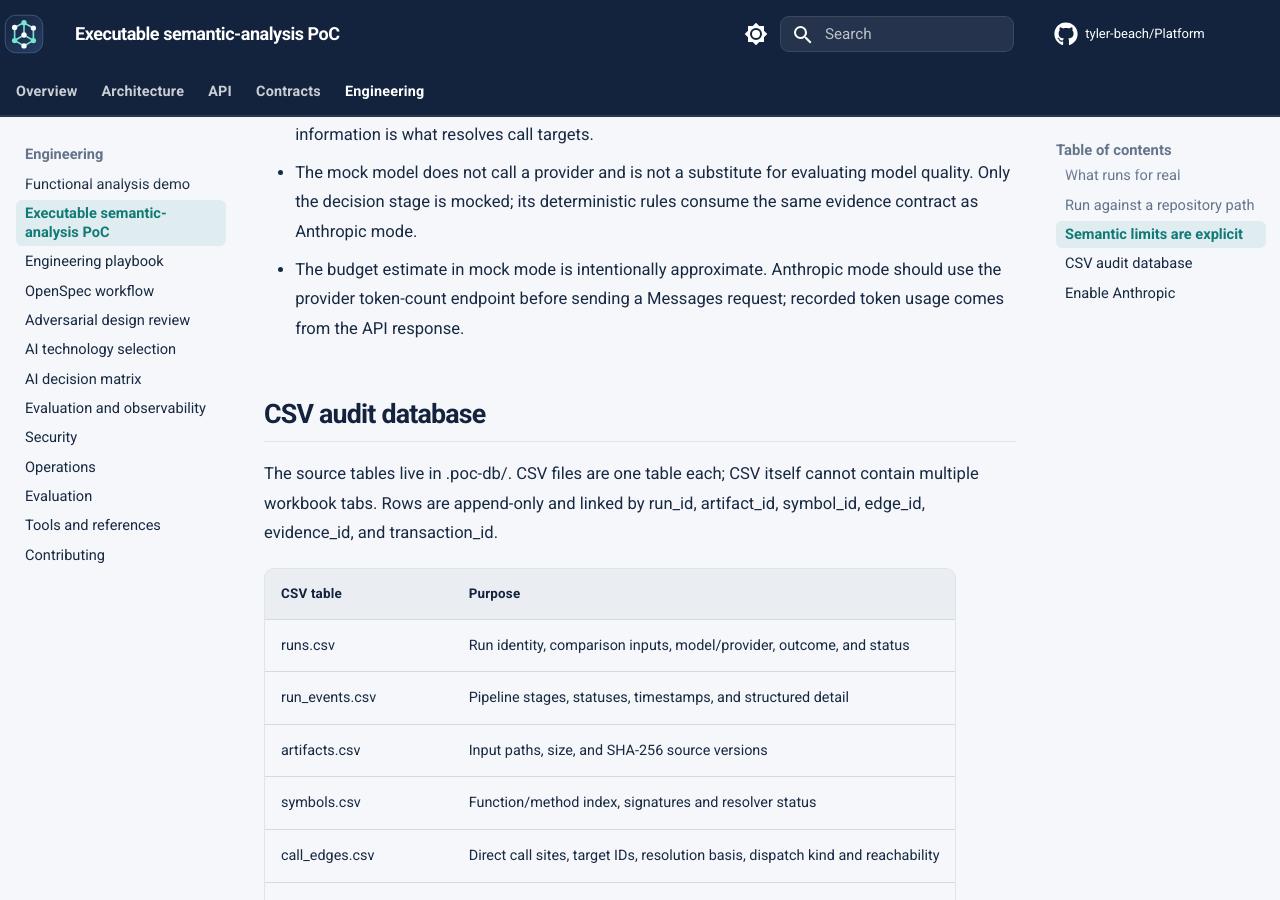
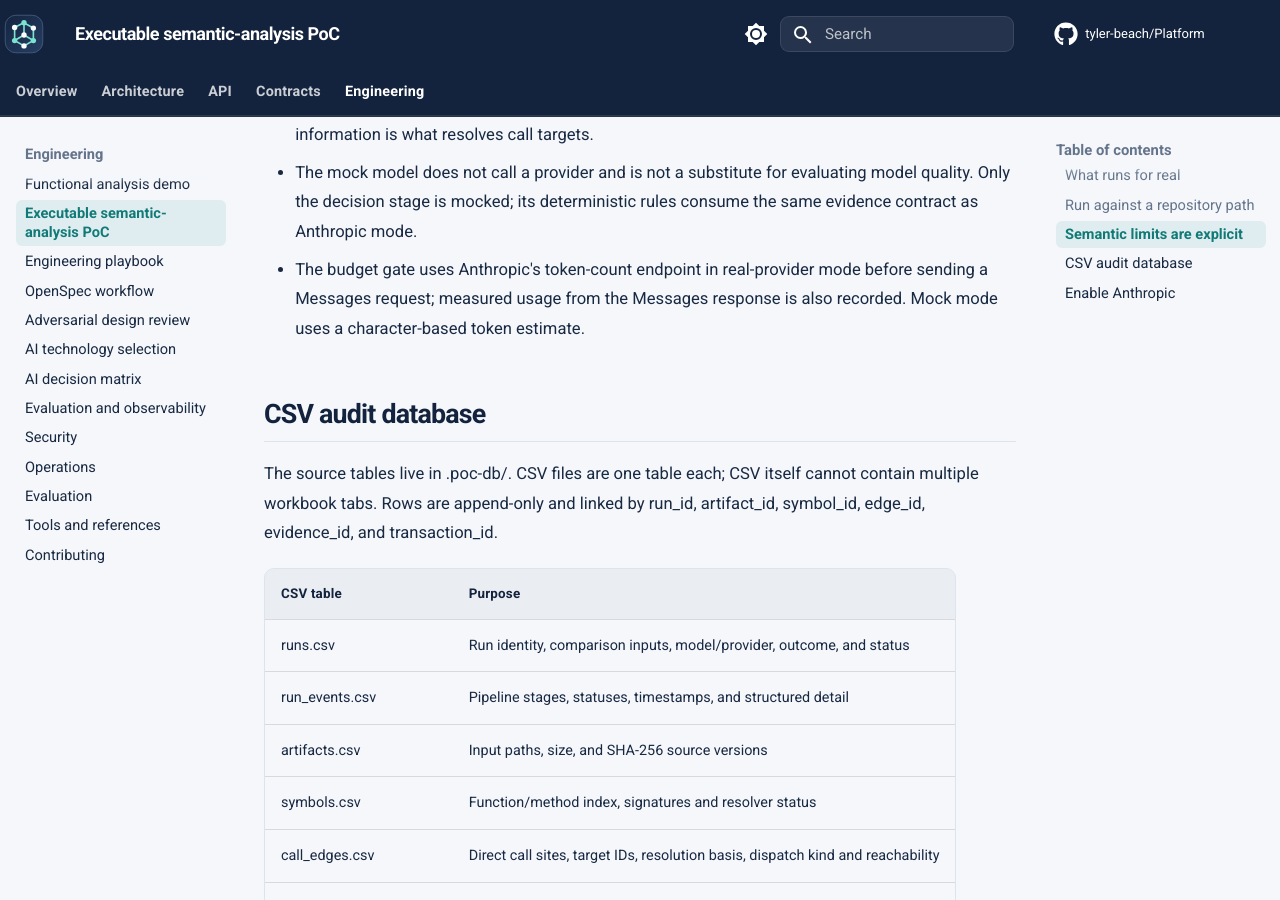
Before and after one commit to tyler-beach/Platform, an MkDocs documentation site: the page built from docs/EXECUTABLE_POC.md, in a window 1280 px wide and 900 px high, scrolled down 1724 px. Built offline with MkDocs 1.6.1 and Material for MkDocs 9.7.7, drawn with Linux system fonts in a browser that asks for light colours; comment, search, counter and statistics services are not loaded.

Commit message:
fix: harden semantic PoC execution and provider budget gate

```diff
--- a/docs/EXECUTABLE_POC.md
+++ b/docs/EXECUTABLE_POC.md
@@ -26,7 +26,7 @@ The fixture includes an intentional sync call path through Handler.Submit, Worke
 - Python's dynamic dispatch, reflection, monkey-patching, and weakly typed receivers can defeat static resolution. This adapter resolves supported intra-project scopes/imports and obvious receiver types and emits unresolved edges for the rest.
 - Tree-sitter is the shared syntax parser, not itself a type checker. Language-specific compiler/type information is what resolves call targets.
 - The mock model does not call a provider and is not a substitute for evaluating model quality. Only the decision stage is mocked; its deterministic rules consume the same evidence contract as Anthropic mode.
-- The budget estimate in mock mode is intentionally approximate. Anthropic mode should use the provider token-count endpoint before sending a Messages request; recorded token usage comes from the API response.
+- The budget gate uses Anthropic's token-count endpoint in real-provider mode before sending a Messages request; measured usage from the Messages response is also recorded. Mock mode uses a character-based token estimate.
 
 ## CSV audit database
 
```
